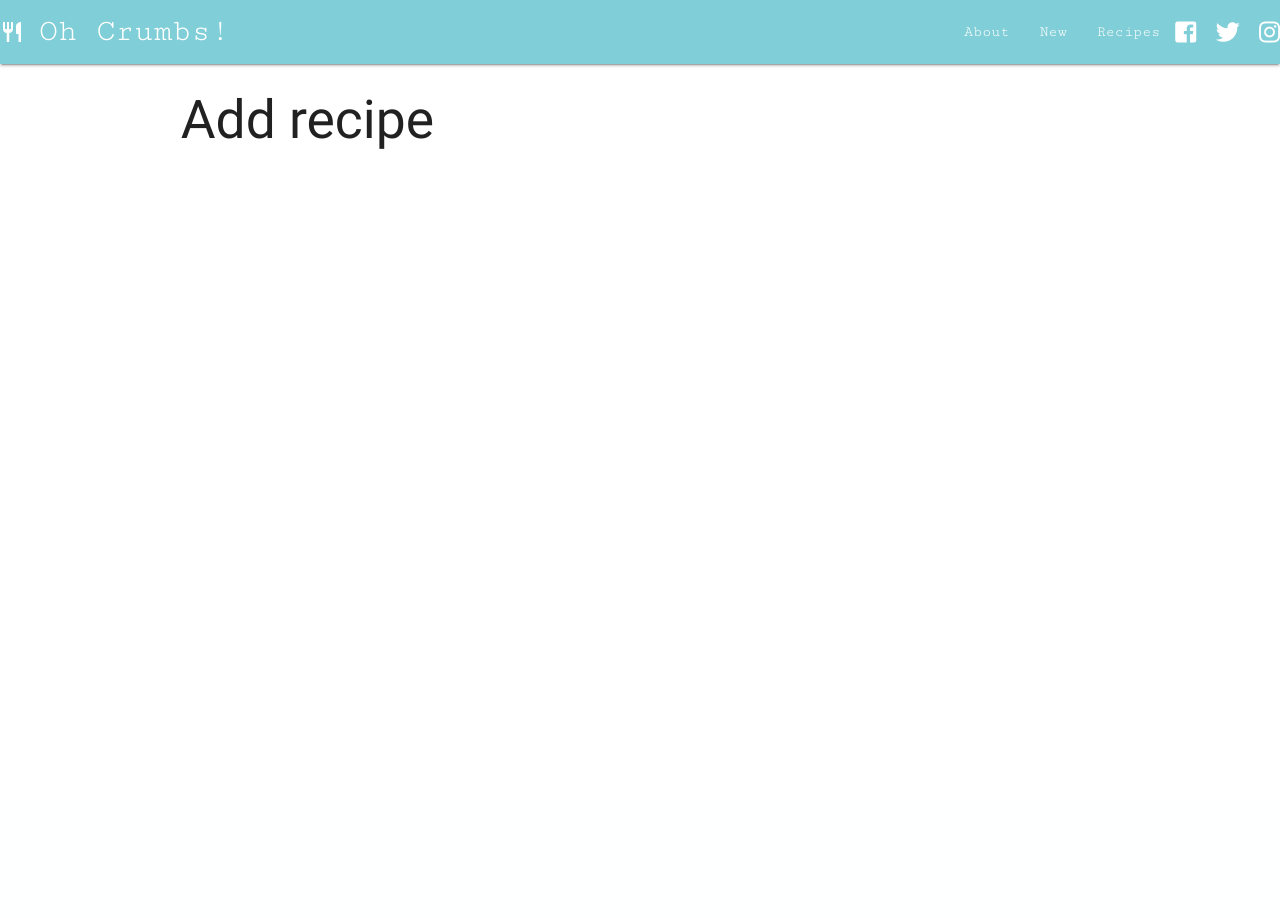
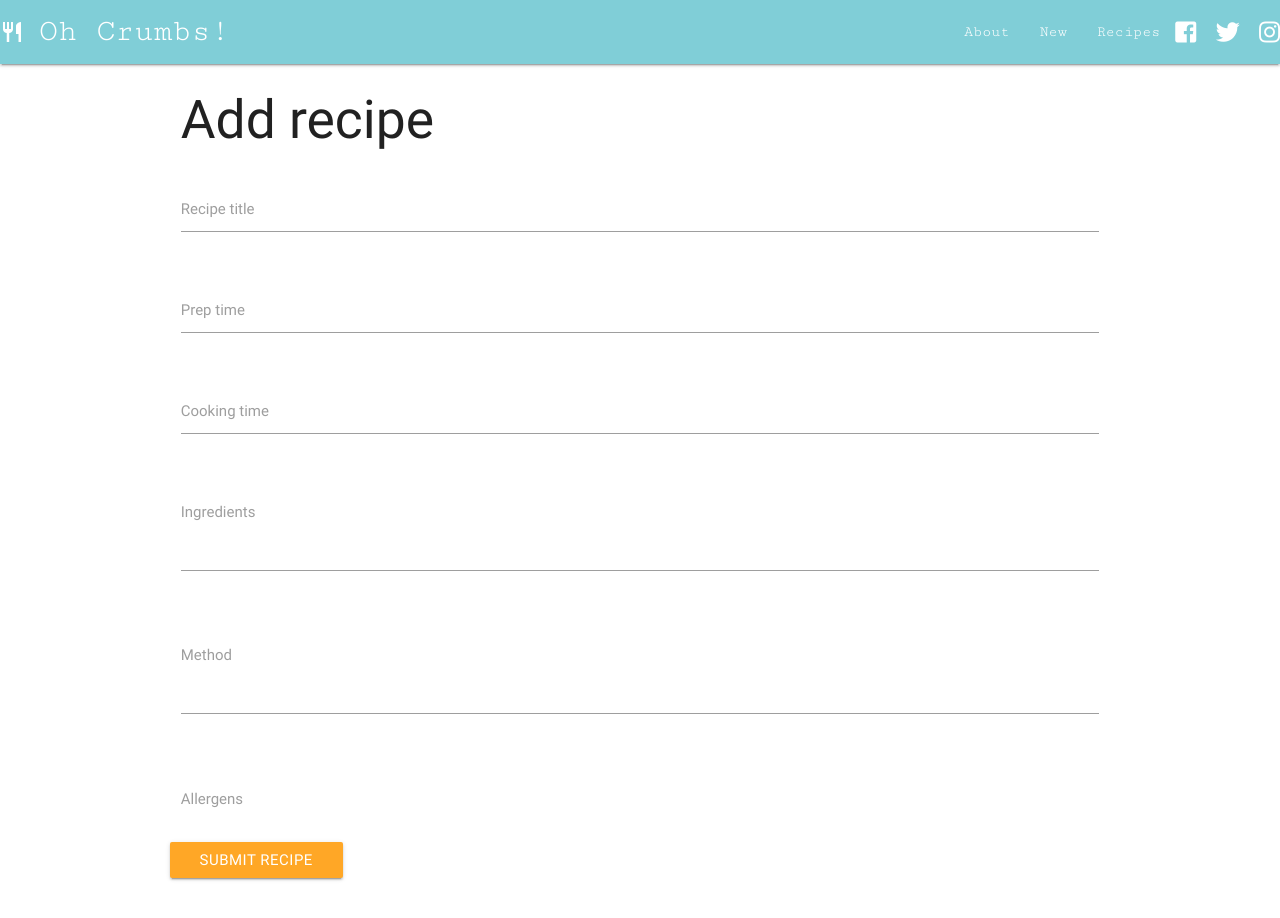
Before and after one commit to stellaexp/data-centric-development-project, a Flask app: page /add_recipe in a window 1280 px wide. Before the commit the page ends 149 px from the top, so only its background shows below. Run offline with Flask 2, Linux system fonts and the light colour scheme; some libraries are stand-ins or nearby versions.

Commit message:
html form and styling for adding recipe

```diff
--- a/templates/addrecipe.html
+++ b/templates/addrecipe.html
@@ -4,8 +4,56 @@
 <div class="container">
     <div class="row">
         <h2>Add recipe</h2>
-        <form action="" method="POST">
-
+        <form action="{{ url_for('add_recipe') }}" method="POST">
+            <div class="row">
+                <div class="input-field col s12 center">
+                    <input id="recipe_name" name="recipe_name" type="text" class="validate">
+                    <label>Recipe title</label>
+                </div>
+            </div>
+            <div class="row">
+                <div class="input-field col s12">
+                    <input id="prep_time" name="prep_time" type="text" class="validate">
+                    <label>Prep time</label>
+                </div>
+            </div>
+            <div class="row">
+                <div class="input-field col s12">
+                    <input id="cooking_time" name="cooking_time" type="text" class="validate">
+                    <label>Cooking time</label>
+                </div>
+            </div>
+            <div class="row">
+                <div class="input-field col s12">
+                    <textarea id="ingredients" name="ingredients" class="validate materialize-textarea"></textarea>
+                    <label>Ingredients</label>
+                </div>
+            </div>
+            <div class="row">
+                <div class="input-field col s12">
+                    <textarea id="method" name="method" class="validate materialize-textarea"></textarea>
+                    <label>Method</label>
+                </div>
+            </div>
+            <div class="row">
+                <div class="input-field col s12">
+                    <select id="allergens" name="allergens" placeholder="select" class="validate">
+                        <option value="" disabled selected>Select</option>
+                        <option value="Dairy free" name="dairy_free">Dairy Free</option>
+                        <option value="Gluten free" name="gluten_free">Gluten Free</option>
+                        <option value="Egg free" name="egg_free">Egg Free</option>
+                        <option value="Nut free" name="nut_free">Nut Free</option>
+                    </select>
+                    <label>Allergens</label>
+                </div>
+            </div>
+            <br>
+            <br>
+            <div class="row">
+                <button class="btn orange lighten-1" type="submit" name="action">
+                    Submit recipe
+                </button>
+            </div>
         </form>
     </div>
 </div>
```
